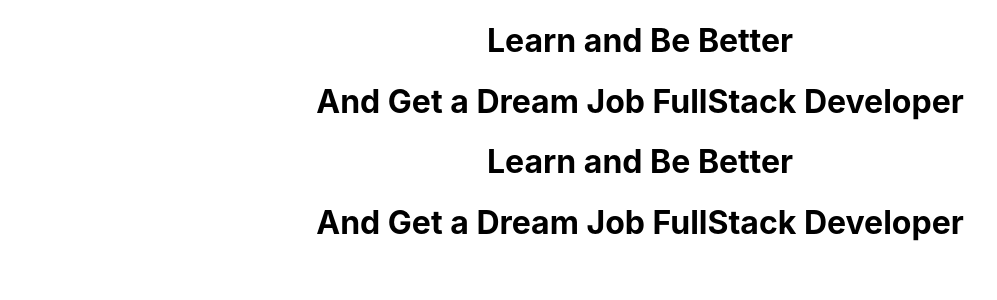
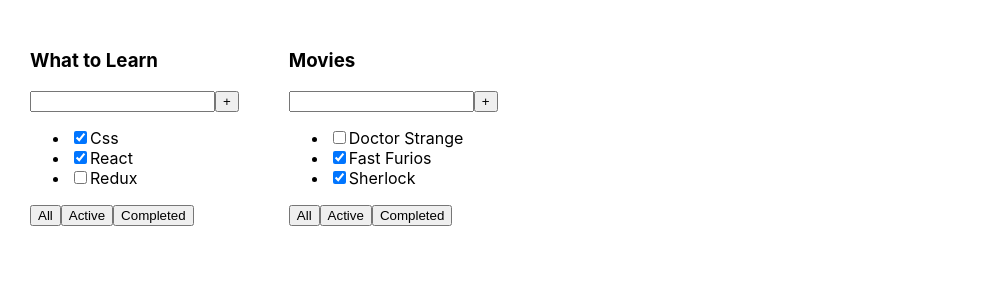
Before and after one commit to sssancho/TodoList, a React (Create React App) app: page / in a window 1280 px wide. Shown: the top 300 px of the page, without its empty margins (0-997 px from the left). Built offline with nearby package versions, Linux system fonts and the light colour scheme.

Commit message:
Add New component TodoList and Make new Props and Props types

```diff
--- a/src/App.css
+++ b/src/App.css
@@ -1,38 +1,8 @@
-.App {
-  text-align: center;
+.App{
+  padding: 30px;
+  display: flex;
 }
 
-.App-logo {
-  height: 40vmin;
-  pointer-events: none;
+.App > div {
+  margin-right: 50px;
 }
-
-@media (prefers-reduced-motion: no-preference) {
-  .App-logo {
-    animation: App-logo-spin infinite 20s linear;
-  }
-}
-
-.App-header {
-  background-color: #282c34;
-  min-height: 100vh;
-  display: flex;
-  flex-direction: column;
-  align-items: center;
-  justify-content: center;
-  font-size: calc(10px + 2vmin);
-  color: white;
-}
-
-.App-link {
-  color: #61dafb;
-}
-
-@keyframes App-logo-spin {
-  from {
-    transform: rotate(0deg);
-  }
-  to {
-    transform: rotate(360deg);
-  }
-}
--- a/src/App.tsx
+++ b/src/App.tsx
@@ -1,23 +1,29 @@
 import './App.css';
+import { TaskType, TodoList } from './TodoList';
 
 function App() {
-  debugger;
+
+  let task1: Array<TaskType> = [
+    {id: 1, title: "Css", isDone: true},
+    {id: 2, title: "React", isDone: true},
+    {id: 3, title: "Redux", isDone: false},
+
+  ]
+
+  let task2: Array<TaskType> = [
+    {id: 1, title: "Doctor Strange", isDone: false},
+    {id: 2, title: "Fast Furios", isDone: true},
+    {id: 3, title: "Sherlock", isDone: true},
+
+  ]
+
+
   return (
     <div className="App">
-        <TodoList />
-        <TodoList />
+        <TodoList title="What to Learn" tasks={task1}/>
+        <TodoList title="Movies" tasks={task2}/>
     </div>
   );
 }
 
-function TodoList(){
-  debugger;
-  return (
-    <div>
-      <h1>Learn and Be Better</h1>
-      <h1>And Get a Dream Job FullStack Developer</h1>
-    </div>
-  )
-}
-
 export default App;
--- /dev/null
+++ b/src/TodoList.tsx
@@ -0,0 +1,34 @@
+
+export type TaskType = {
+  id: number,
+  title: string,
+  isDone: boolean,
+}
+
+type PropsType = {
+  title: string,
+  tasks: Array<TaskType>
+}
+
+export function TodoList(props: PropsType) {
+
+  return (
+    <div>
+      <h3>{props.title}</h3>
+      <div>
+        <input />
+        <button>+</button>
+      </div>
+      <ul>
+        <li><input type="checkbox" checked={props.tasks[0].isDone} /><span>{props.tasks[0].title}</span></li>
+        <li><input type="checkbox" checked={props.tasks[1].isDone} /><span>{props.tasks[1].title}</span></li>
+        <li><input type="checkbox" checked={props.tasks[2].isDone} /><span>{props.tasks[2].title}</span></li>
+      </ul>
+      <div>
+          <button>All</button>
+          <button>Active</button>
+          <button>Completed</button>
+      </div>
+    </div>
+  );
+}
```
